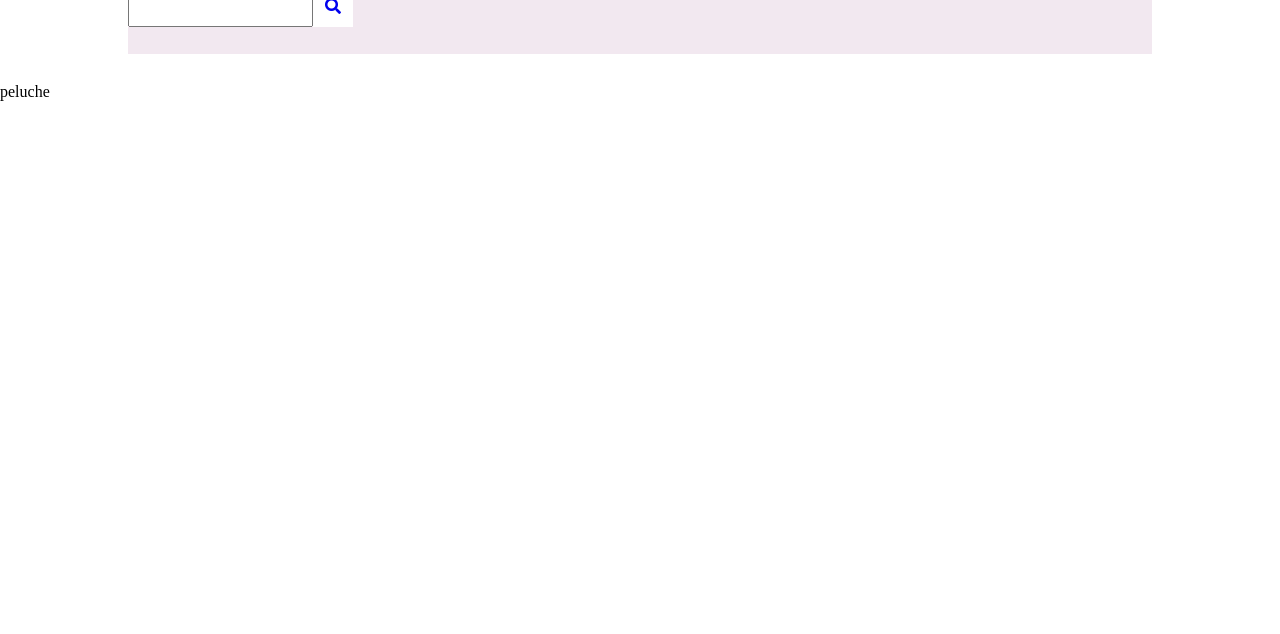
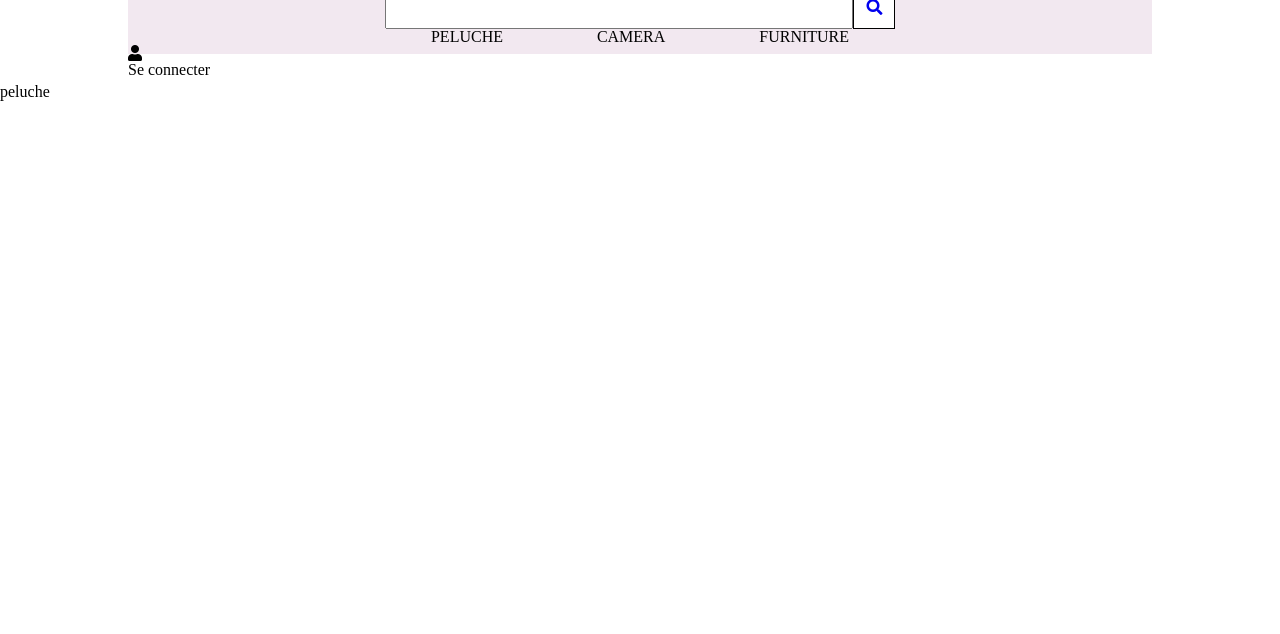
Before and after one commit to weijiangyang/orinoco, a plain HTML site: page MVP/index.html in a window 1280 px wide. Shown: the part 166-800 px from the top of the page. Drawn offline with Linux system fonts and the light colour scheme; no server answers.

Commit message:
--- Auto-Git Commit ---

```diff
--- a/MVP/index.html
+++ b/MVP/index.html
@@ -13,10 +13,27 @@
 <body>
   <header>
     <img src="./logo.png" alt="" class="logo">
-    <div class="recherche">
-    <input type="text" class="chercher">
-    <a href="#" class='btnRecherche'><i class="fas fa-search"></i></a>
-  </div>
+
+    <div class="catalogue">
+
+      <div class="recherche">
+        <input type="text" class="chercher">
+        <a href="#" class='btnRecherche'><i class="fas fa-search"></i></a>
+      </div>
+
+      <ul class='catalogue'>
+        <li>PELUCHE</li>
+        <li>CAMERA</li>
+        <li>FURNITURE</li>
+      </ul>
+
+    </div>
+
+    <div id="contact">
+      <i class='fa fa-user'></i>
+      <p>Se connecter</p>
+    </div>
+
   </header>
   <main>
  <div id="peluche">peluche
--- a/MVP/style.css
+++ b/MVP/style.css
@@ -10,7 +10,10 @@ header{
 }
 input.chercher{
     margin-left:0;
-    height:px
+    height:36px;
+    width: 90%;
+
+
 }
 
 a.btnRecherche{
@@ -20,10 +23,26 @@ a.btnRecherche{
     text-align: center;
     background-color: white;
     line-height: 40px;
+    border:1px solid black;
 }
 div.recherche{
     display:flex;
+    width:100%;
+    margin:auto;
+    justify-content: center;
+    margin-bottom: 20pxf;
 
+
+}
+ul.catalogue{
+    display:flex;
+    justify-content: space-around;
+}
+div.catalogue{
+    display:flex;
+    flex-direction: column;
+    width: 50%;
+    margin:auto;
 }
 
 
```
